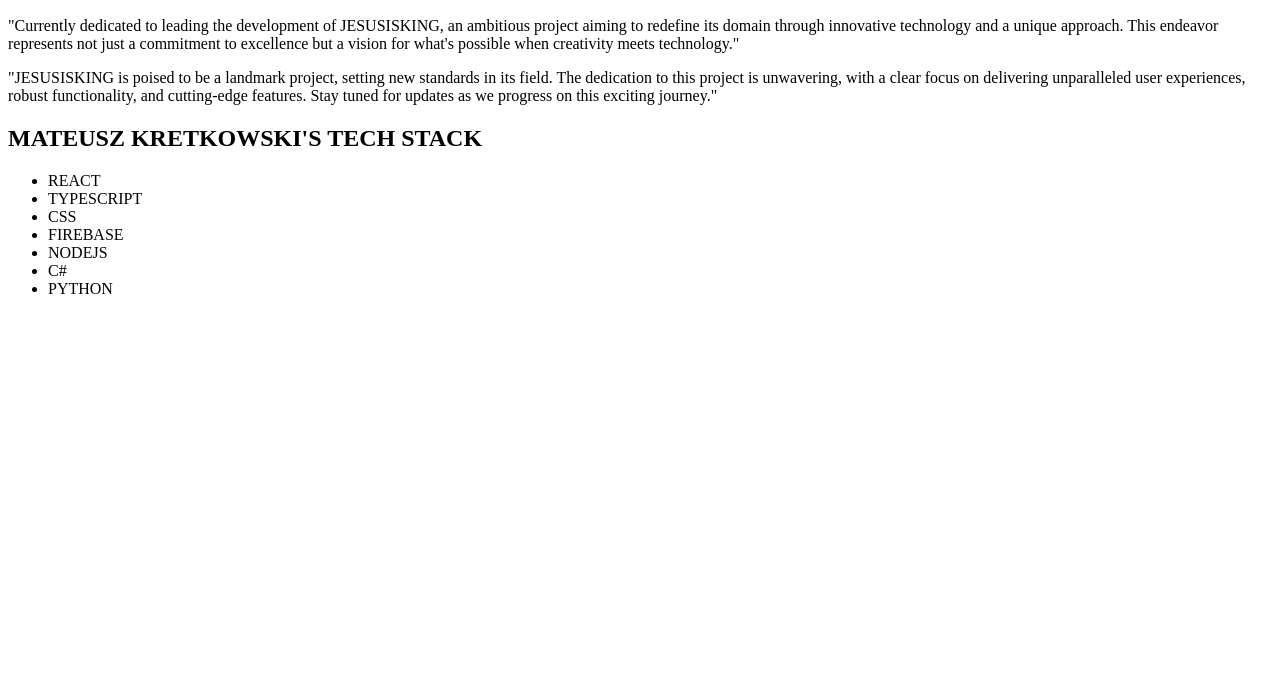
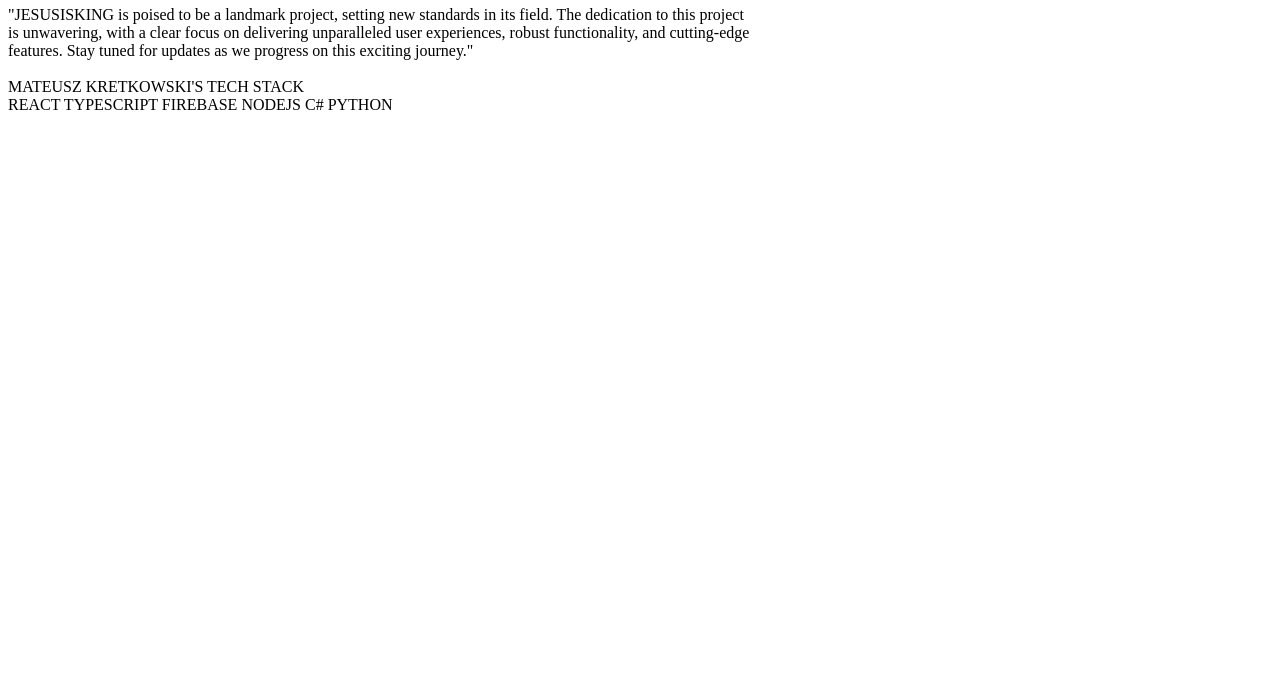
Before and after one commit to MateuszKretkowski/Final-Portfolio, a plain HTML site: page index.html in a window 1280 px wide. Shown: the part 110-800 px from the top of the page. Drawn offline with nearby package versions, Linux system fonts and the light colour scheme.

Commit message:
Final Version v2.0

```diff
--- a/index.html
+++ b/index.html
@@ -19,30 +19,33 @@
 </head>
 
 <body>
-  <div class="container">
-    <h1>MATEUSZ KRETKOWSKI</h1>
+    MATEUSZ KRETKOWSKI
+    <br>
+    <br>
+    CREATOR OF JESUSISKING
+    "Currently dedicated to leading the development of JESUSISKING, an ambitious project aiming to redefine
+    <br>
+    its domain through innovative technology and a unique approach. This endeavor represents not just a commitment
+    <br>
+    to excellence but a vision for what's possible when creativity meets technology."
+    <br>
+    <br>
+    "JESUSISKING is poised to be a landmark project, setting new standards in its field. The dedication to this project
+    <br>
+    is unwavering, with a clear focus on delivering unparalleled user experiences, robust functionality, and cutting-edge
+    <br>
+    features. Stay tuned for updates as we progress on this exciting journey."
+    <br>
+    <br>
+    MATEUSZ KRETKOWSKI'S TECH STACK
+    <br>
+          REACT
 
-    <section id="about">
-      <h2>CREATOR OF JESUSISKING</h2>
-      <p>"Currently dedicated to leading the development of JESUSISKING, an ambitious project aiming to redefine its domain through innovative technology and a unique approach. This endeavor represents not just a commitment to excellence but a vision for what's possible when creativity meets technology."</p>
-      <p>"JESUSISKING is poised to be a landmark project, setting new standards in its field. The dedication to this project is unwavering, with a clear focus on delivering unparalleled user experiences, robust functionality, and cutting-edge features. Stay tuned for updates as we progress on this exciting journey."</p>
-    </section>
-
-    <section id="tech-stack">
-      <h2>MATEUSZ KRETKOWSKI'S TECH STACK</h2>
-      <div class="tech-stack">
-        <ul>
-          <li>REACT</li>
-          <li>TYPESCRIPT</li>
-          <li>CSS</li>
-          <li>FIREBASE</li>
-          <li>NODEJS</li>
-          <li>C#</li>
-          <li>PYTHON</li>
-        </ul>
-      </div>
-    </section>
-  </div>
+          TYPESCRIPT
+          FIREBASE
+          NODEJS
+          C#
+          PYTHON
 </body>
 
 </html>
```
